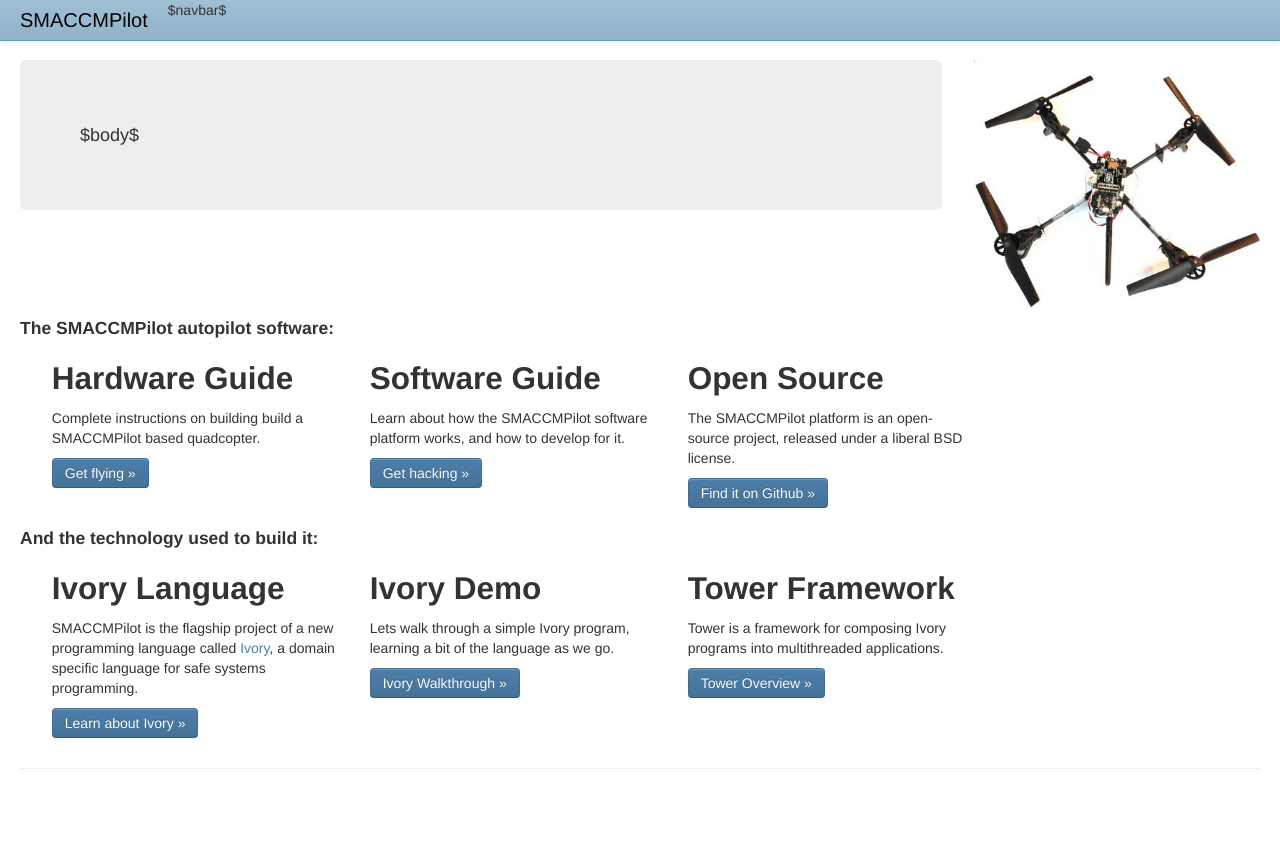
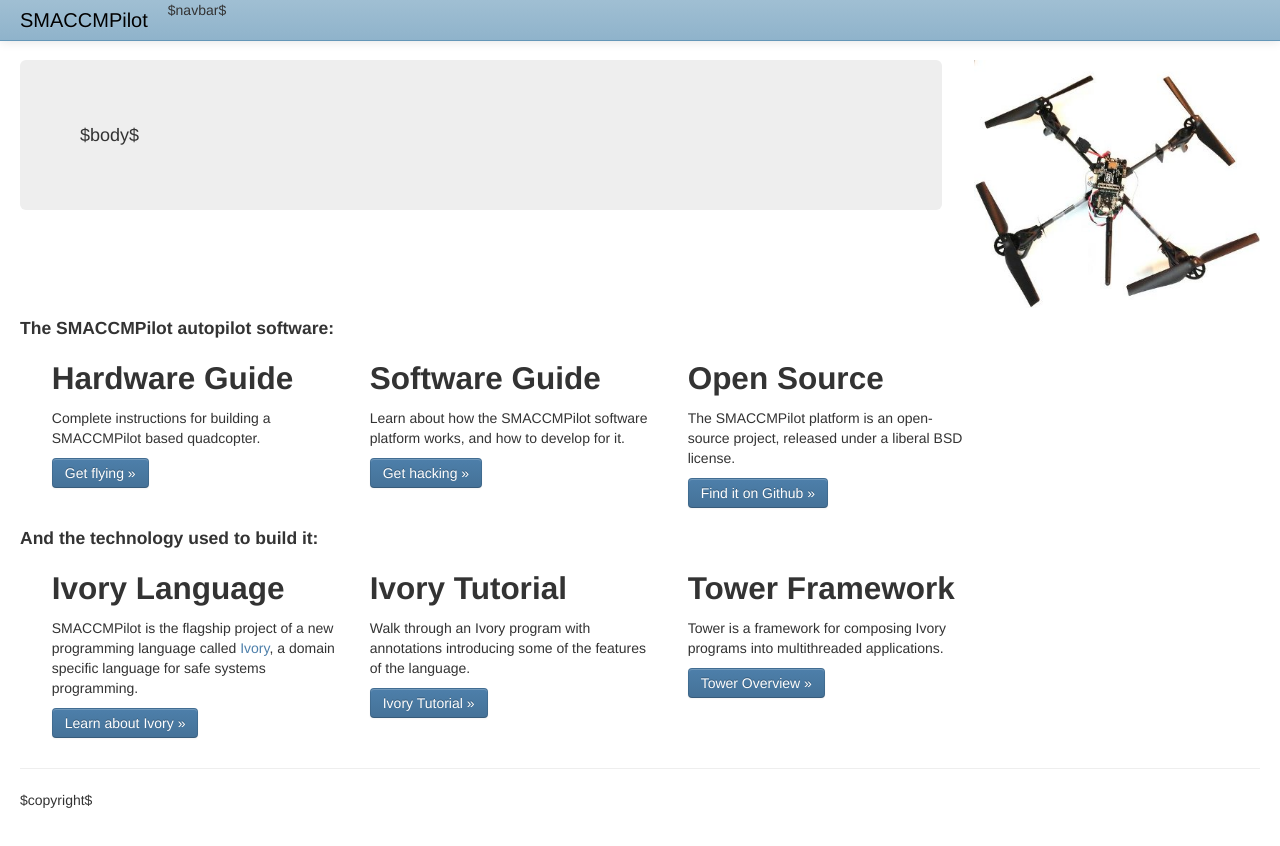
Before and after one commit to GaloisInc/ivorylang-org, a plain HTML site: page templates/frontpage.html in a window 1280 px wide. Drawn offline with Linux system fonts and the light colour scheme; files that its build step writes are made by us from their sources; files whose address does not match are found by name.

Commit message:
smaccmpilot.org: lots of fixes for suggestions by Adam Foltzer

```diff
--- a/templates/frontpage.html
+++ b/templates/frontpage.html
@@ -72,7 +72,7 @@
           <h4>The SMACCMPilot autopilot software:</h3>
             <div class="span3">
               <h2>Hardware Guide</h2>
-              <p>Complete instructions on building build a SMACCMPilot based
+              <p>Complete instructions for building a SMACCMPilot based
               quadcopter.
               </p>
               <p><a class="btn btn-primary" href="hardware/">Get flying &raquo;</a></p>
@@ -107,12 +107,12 @@
               </p>
             </div><!--/span-->
             <div class="span3">
-              <h2>Ivory Demo</h2>
-              <p>Lets walk through a simple Ivory program, learning a bit of the
-              language as we go.</p>
+              <h2>Ivory Tutorial</h2>
+              <p>Walk through an Ivory program with annotations introducing
+              some of the features of the language.</p>
               <p><a class="btn btn-primary"
                     href="software/fibwalkthrough.html">
-                   Ivory Walkthrough &raquo;</a>
+                   Ivory Tutorial &raquo;</a>
               </p>
             </div><!--/span-->
             <div class="span3">
@@ -131,8 +131,7 @@
 
       <hr>
 
-      <footer>
-      </footer>
+      <footer>$copyright$</footer>
 
     </div><!--/.fluid-container-->
 
```
Also changed, not shown: 6 other files.
